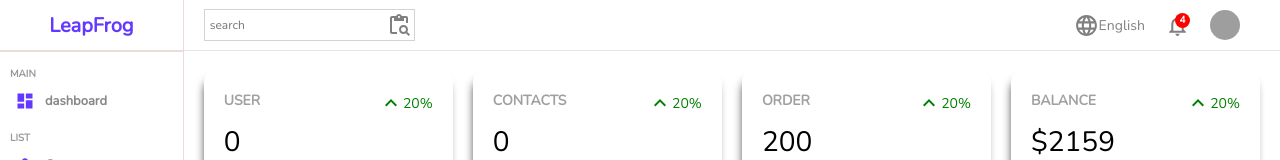
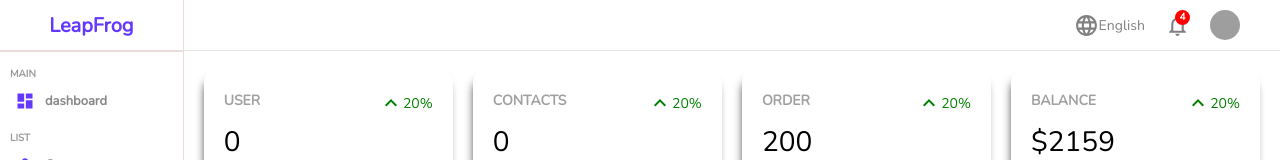
Before and after one commit to shahsuman438/contact_manager_UI, a React (Create React App) app: page / in a window 1280 px wide. Shown: the top 160 px of the page. Built offline with nearby package versions, Linux system fonts and the light colour scheme; no server answers; sample sign-in values are in the browser's storage; grey boxes are pictures that could not be loaded.

Commit message:
search bar from nav removed

```diff
--- a/src/components/navbar/NavBar.jsx
+++ b/src/components/navbar/NavBar.jsx
@@ -34,8 +34,8 @@ const NavBar = () => {
     <div className='navbar'>
       <div className="wrapper">
         <div className="search">
-          <input type="text" placeholder='search' />
-          <ContentPasteSearchOutlinedIcon className='icon'/>
+          {/* <input type="text" placeholder='search' />
+          <ContentPasteSearchOutlinedIcon className='icon'/> */}
         </div>
         <div className="items">
           <div className="item">
--- a/src/components/navbar/navbar.scss
+++ b/src/components/navbar/navbar.scss
@@ -16,7 +16,7 @@
         .search{
             display: flex;
             align-items: center;
-            border: 0.5px solid lightgray;
+            // border: 0.5px solid lightgray;
             padding: 3px;
 
             input{
@@ -31,7 +31,6 @@
         }
         .items{
             display: flex;
-            align-items: center;
             .item{
                 display: flex;
                 align-items: center;
```
